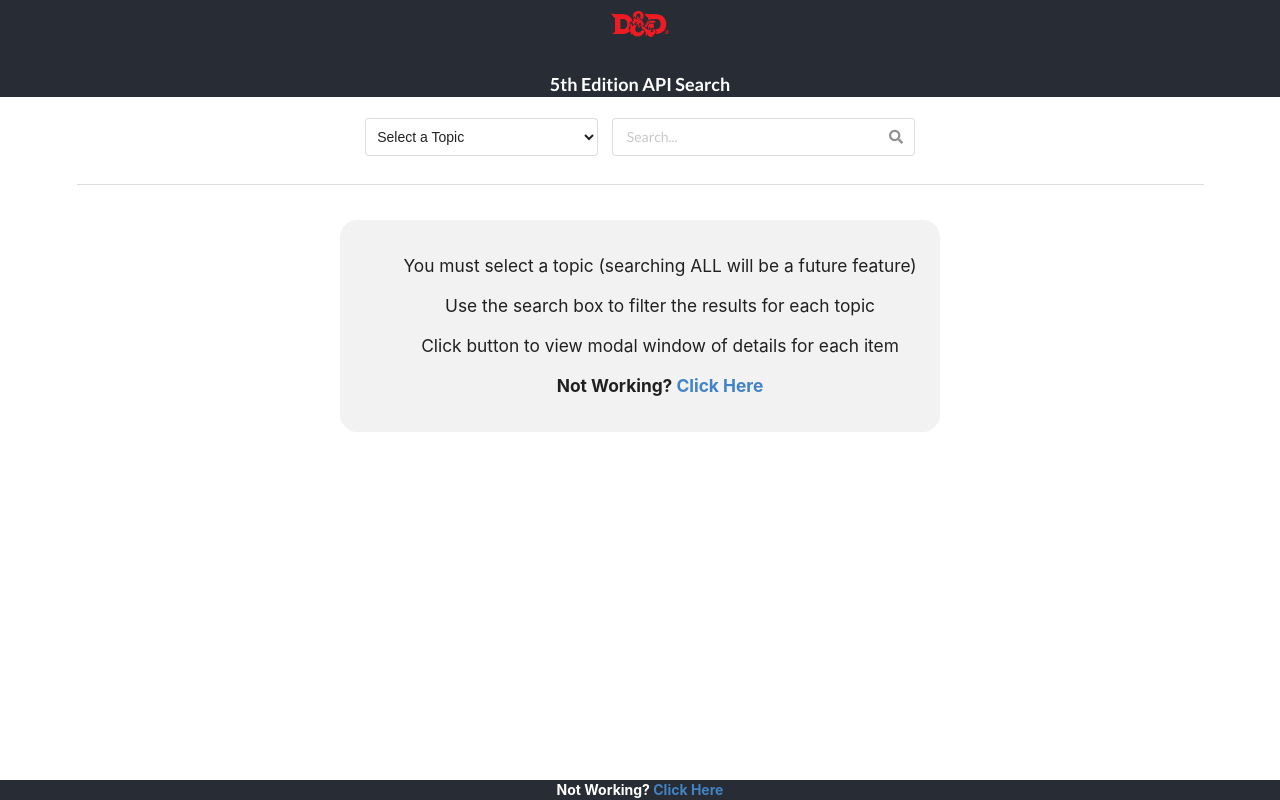
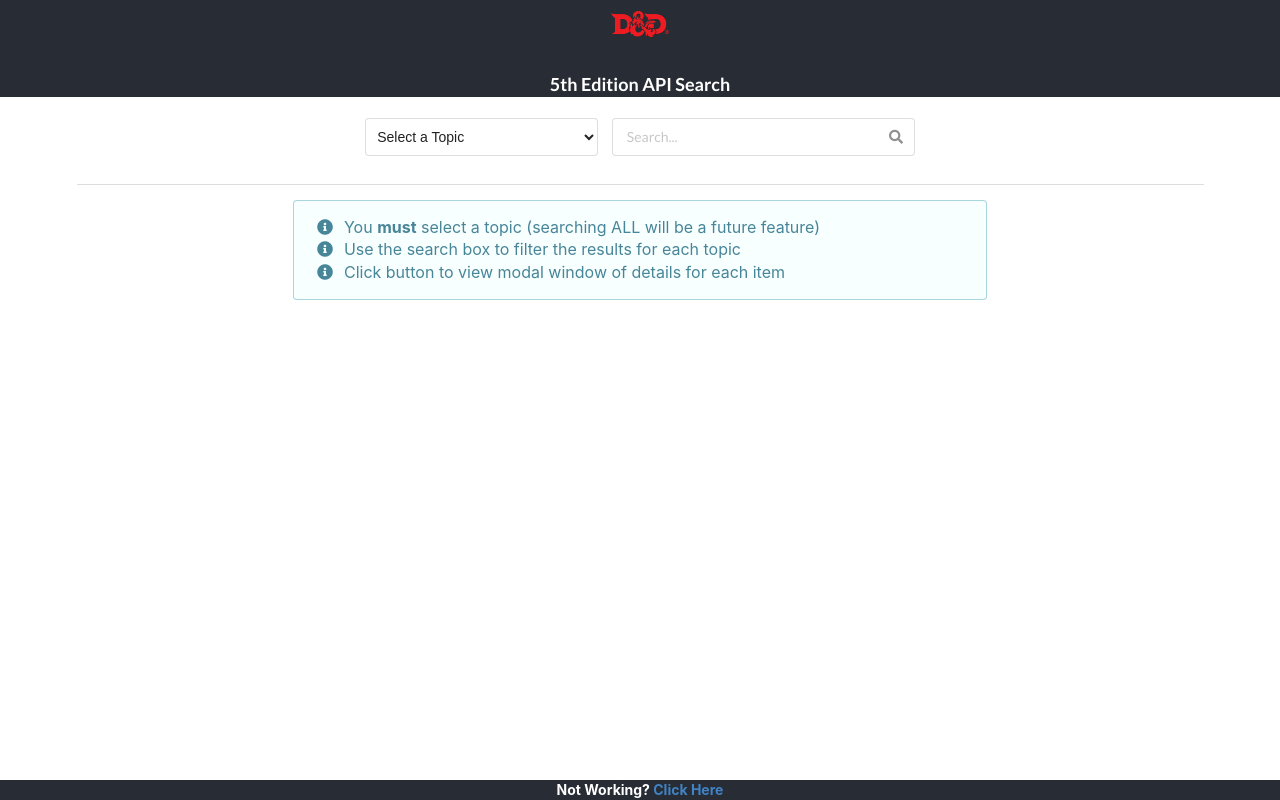
Before and after one commit to rjmead/dnd, a React (Create React App) app: page / in a window 1280 px wide. Built offline with nearby package versions, Linux system fonts and the light colour scheme; no server answers.

Commit message:
Updated info message on homepage

```diff
--- a/src/SearchBar.js
+++ b/src/SearchBar.js
@@ -110,15 +110,18 @@
                     />
                     :
                     // Instructions
-                    <div className="instructions">
-                        <ul>
-                            <li>You must select a topic (searching ALL will be a future feature)</li>
-                            <li>Use the search box to filter the results for each topic</li>
-                            <li>Click button to view modal window of details for each item</li>
-                            <li><b>Not Working? <a href="http://dnd-api-resource.herokuapp.com">Click Here</a></b>
-                            </li>
-                        </ul>
+                    <div className="ui two column centered grid">
+                        <div className="ten wide column">
+                            <div className="ui large info message">
+                                <div className="list">
+                                    <div className="item"><i className="info circle icon">&nbsp;</i> You <b>must</b> select a topic (searching ALL will be a future feature)</div>
+                                    <div className="item"><i className="info circle icon">&nbsp;</i> Use the search box to filter the results for each topic</div>
+                                    <div className="item"><i className="info circle icon">&nbsp;</i> Click button to view modal window of details for each item</div>
+                                </div>
+                            </div>
+                        </div>
                     </div>
+
                 }
             </div>
         )
```
